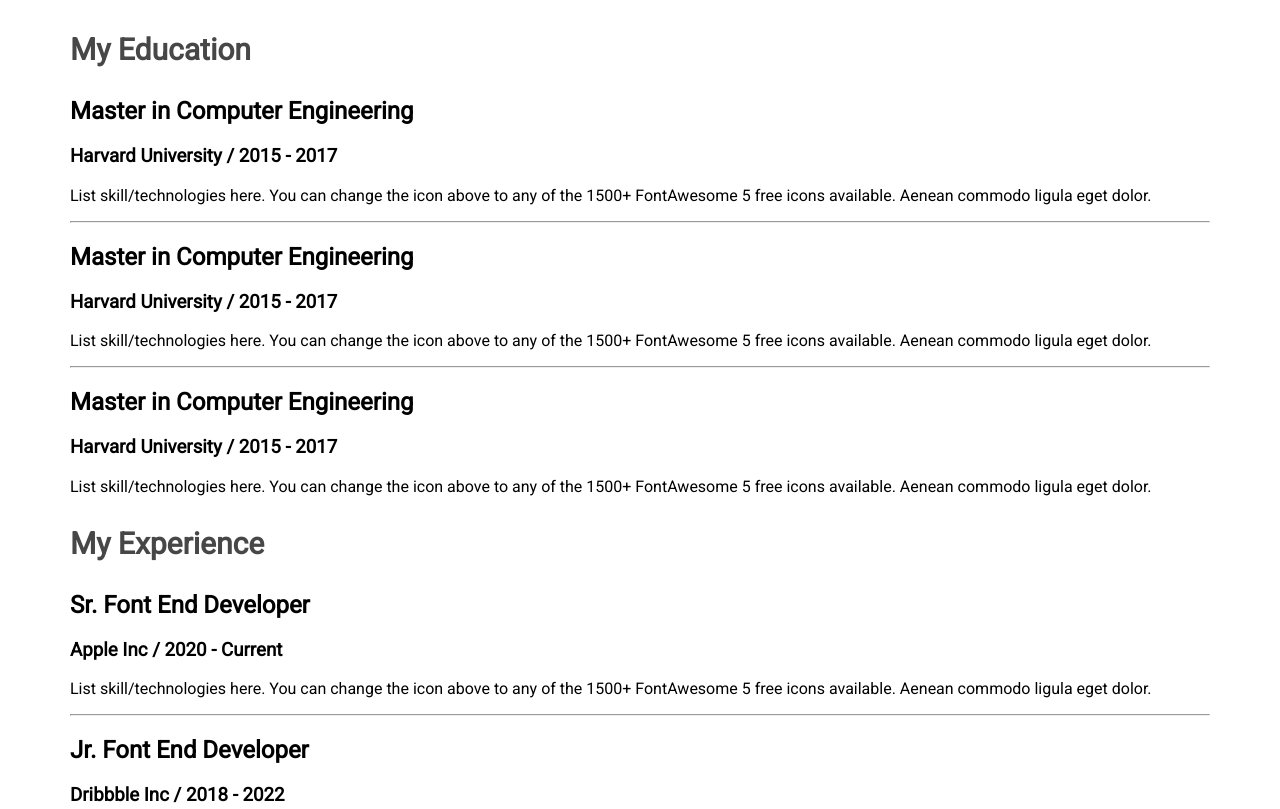
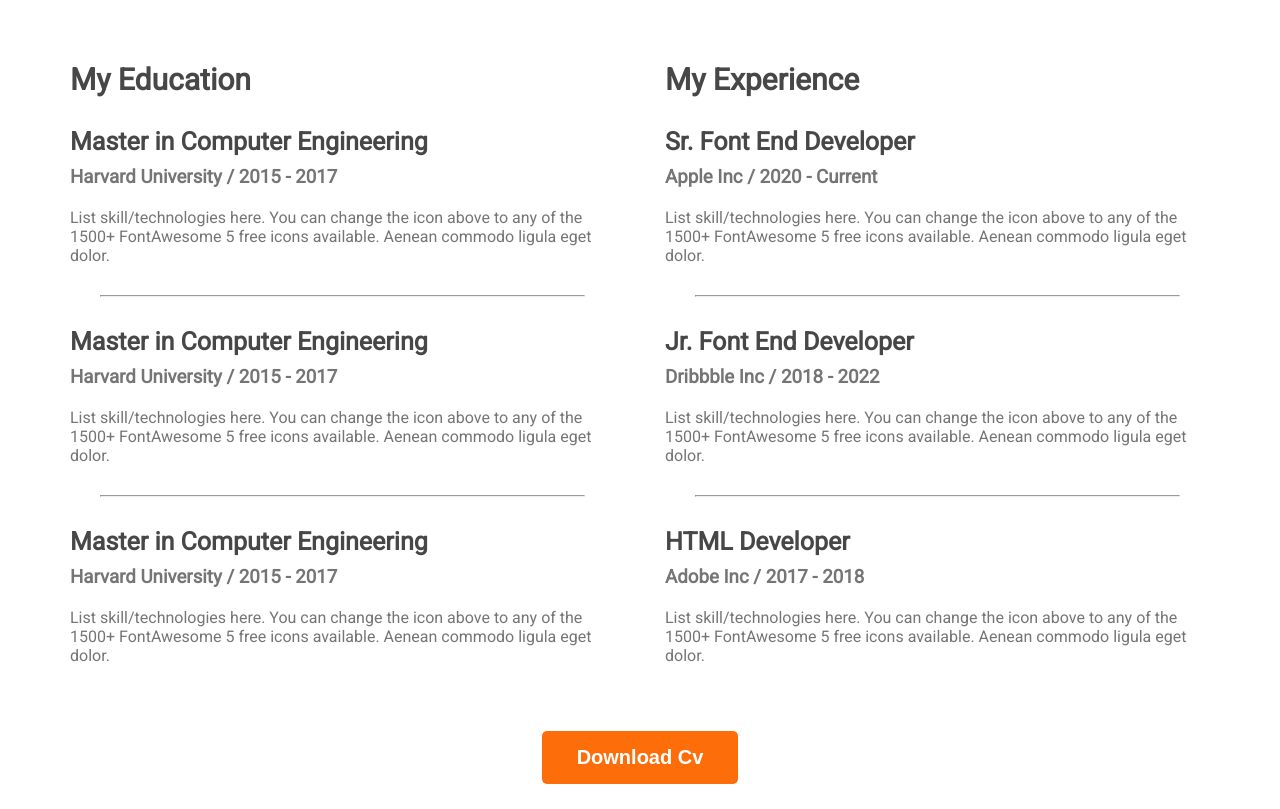
Before and after one commit to GolamMuntakim/my-web-portfolio, a plain HTML site: page index.html in a window 1280 px wide. Shown: the part 2402-3211 px from the top of the page. Drawn offline with Linux system fonts and the light colour scheme; a web font is replaced by a local one.

Commit message:
resume section

```diff
--- a/index.html
+++ b/index.html
@@ -140,6 +140,9 @@
                     </div>
                 </div>
             </div>
+            <div class="download-cv">
+                <button class="btn-primary">Download Cv</button>
+            </div>
         </section>
     </main>
     <footer></footer>
--- a/styles.css/portfolio.css
+++ b/styles.css/portfolio.css
@@ -132,3 +132,27 @@ main section{
     font-size: 30px;
     font-weight: 700;
 }
+.resume-container{
+    display: flex;
+    gap: 50px;
+}
+.resume-item-description, .resume-item-institution{
+    color: #757575;
+}
+.resume-item-title{
+    color: #474747;
+    font-size: 25px;
+    font-weight: 700;
+    margin-bottom: 10px;
+}
+.resume-container hr{
+    margin: 30px;
+}
+.resume-item-institution{
+    margin-bottom: 20px;
+    margin-top: 0px;
+}
+.download-cv{
+    text-align:center;
+    margin-top: 50px;
+}
```
